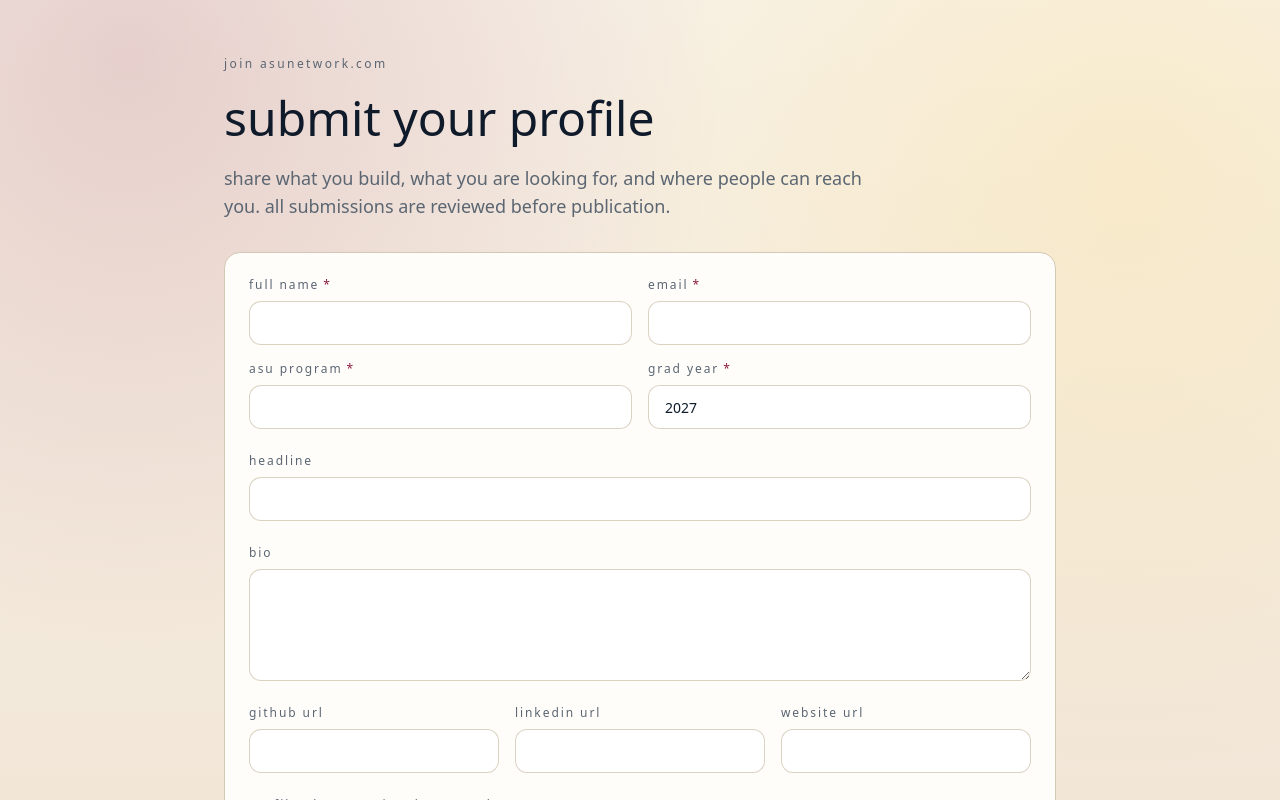
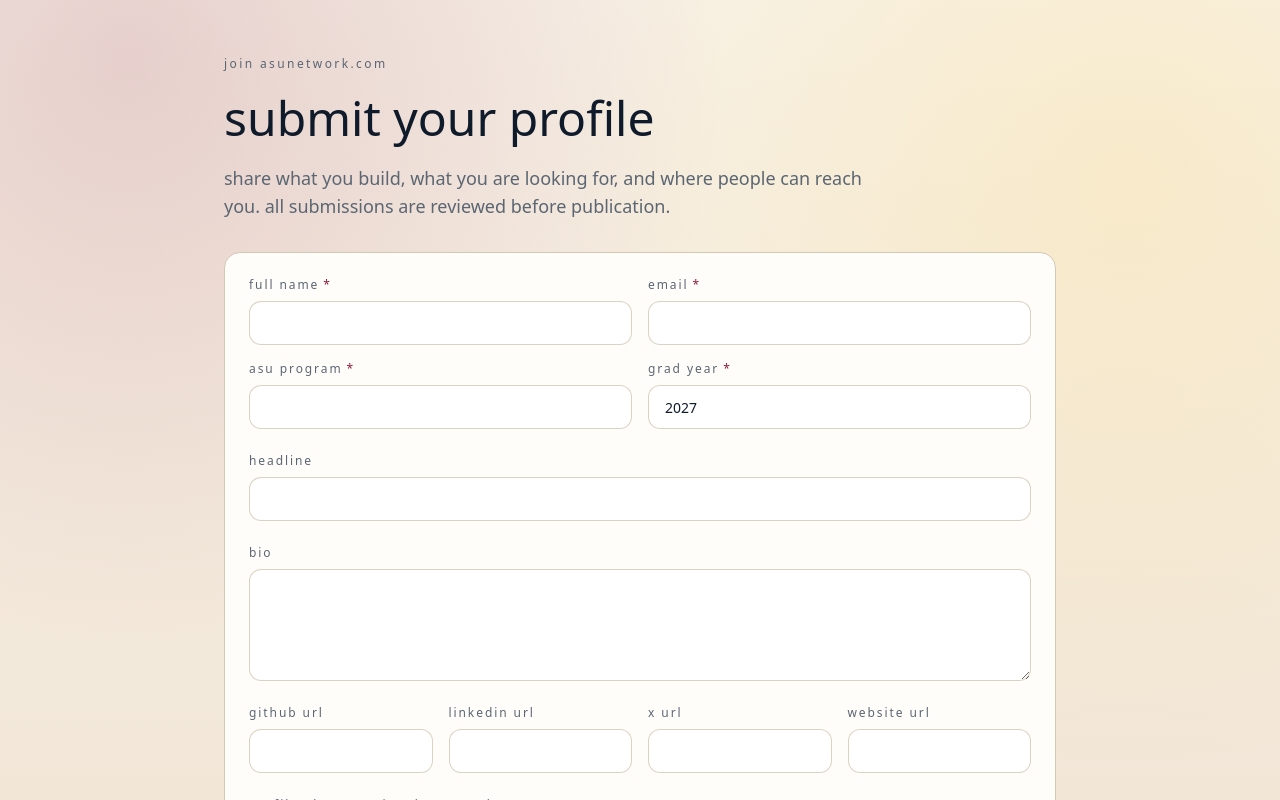
Before and after one commit to LuaanNguyen/asu-network, a Next.js app: page /join in a window 1280 px wide. Shown: the top 800 px of the page. Built offline with nearby package versions, Linux system fonts and the light colour scheme; no server answers.

Commit message:
feat: add x link support across join and moderation flows

```diff
--- a/src/app/admin/submissions/page.tsx
+++ b/src/app/admin/submissions/page.tsx
@@ -12,6 +12,7 @@ type EditablePayload = {
   email: string;
   github: string;
   linkedin: string;
+  x: string;
   site: string;
   avatarDataUrl: string;
 };
@@ -71,6 +72,7 @@ const EMPTY_EDITABLE_PAYLOAD: EditablePayload = {
   email: "",
   github: "",
   linkedin: "",
+  x: "",
   site: "",
   avatarDataUrl: "",
 };
@@ -597,7 +599,7 @@ export default function AdminSubmissionsPage() {
                   />
                 </div>
 
-                <div className="mt-3 grid gap-3 md:grid-cols-3">
+                <div className="mt-3 grid gap-3 md:grid-cols-2 xl:grid-cols-4">
                   <EditableInput
                     label="github"
                     value={submission.payload.github}
@@ -620,6 +622,14 @@ export default function AdminSubmissionsPage() {
                     disabled={locked}
                     onChange={(value) =>
                       updatePayloadField(submission.id, "site", value)
+                    }
+                  />
+                  <EditableInput
+                    label="x"
+                    value={submission.payload.x}
+                    disabled={locked}
+                    onChange={(value) =>
+                      updatePayloadField(submission.id, "x", value)
                     }
                   />
                 </div>
@@ -978,6 +988,7 @@ function normalizeEditablePayload(
     email: toSafeString(payload?.email),
     github: toSafeString(payload?.github),
     linkedin: toSafeString(payload?.linkedin),
+    x: toSafeString(payload?.x),
     site: toSafeString(payload?.site),
     avatarDataUrl: toSafeString(payload?.avatarDataUrl),
   };
--- a/src/app/api/admin/submissions/[id]/route.ts
+++ b/src/app/api/admin/submissions/[id]/route.ts
@@ -196,6 +196,14 @@ export async function POST(request: Request, { params }: RouteContext) {
               isPublic: true,
             }
           : null,
+        approvedPayload.x
+          ? {
+              personId: person.id,
+              type: "x" as const,
+              url: approvedPayload.x,
+              isPublic: true,
+            }
+          : null,
         approvedPayload.site
           ? {
               personId: person.id,
@@ -298,6 +306,7 @@ function buildApprovedPayload(
     linkedin: normalizeOptionalUrl(
       pickString(override, "linkedin", base.linkedin ?? ""),
     ),
+    x: normalizeOptionalUrl(pickString(override, "x", base.x ?? "")),
     email: pickString(override, "email", base.email).trim().toLowerCase(),
     site: normalizeOptionalUrl(pickString(override, "site", base.site ?? "")),
     avatarDataUrl: pickString(
--- a/src/app/api/admin/submissions/route.ts
+++ b/src/app/api/admin/submissions/route.ts
@@ -69,6 +69,7 @@ export async function GET(request: Request) {
       email: payload?.email ?? row.email ?? "",
       github: payload?.github ?? "",
       linkedin: payload?.linkedin ?? "",
+      x: payload?.x ?? "",
       site: payload?.site ?? "",
       avatarDataUrl: payload?.avatarDataUrl ?? "",
     };
--- a/src/features/join/join-form.tsx
+++ b/src/features/join/join-form.tsx
@@ -15,6 +15,7 @@ type JoinFormValues = {
   consent: boolean;
   github: string;
   linkedin: string;
+  x: string;
   site: string;
   avatarDataUrl: string;
   website: string;
@@ -47,6 +48,7 @@ const initialValues: JoinFormValues = {
   bio: "",
   github: "",
   linkedin: "",
+  x: "",
   email: "",
   site: "",
   avatarDataUrl: "",
@@ -220,7 +222,7 @@ export function JoinForm() {
         />
       </label>
 
-      <div className="grid gap-3 sm:gap-4 md:grid-cols-3">
+      <div className="grid gap-3 sm:gap-4 md:grid-cols-2 xl:grid-cols-4">
         <Field
           id="github"
           label="GitHub URL"
@@ -232,6 +234,12 @@ export function JoinForm() {
           label="LinkedIn URL"
           value={values.linkedin}
           onChange={(linkedin) => updateValue("linkedin", linkedin)}
+        />
+        <Field
+          id="x"
+          label="X URL"
+          value={values.x}
+          onChange={(x) => updateValue("x", x)}
         />
         <Field
           id="site"
--- a/src/lib/validation/submission.ts
+++ b/src/lib/validation/submission.ts
@@ -11,6 +11,7 @@ export const submissionSchema = z.object({
   bio: z.string().trim().max(1400).optional().or(z.literal("")),
   github: z.string().trim().url().optional().or(z.literal("")),
   linkedin: z.string().trim().url().optional().or(z.literal("")),
+  x: z.string().trim().url().optional().or(z.literal("")),
   email: z.string().trim().email(),
   site: z.string().trim().url().optional().or(z.literal("")),
   avatarDataUrl: z
```
